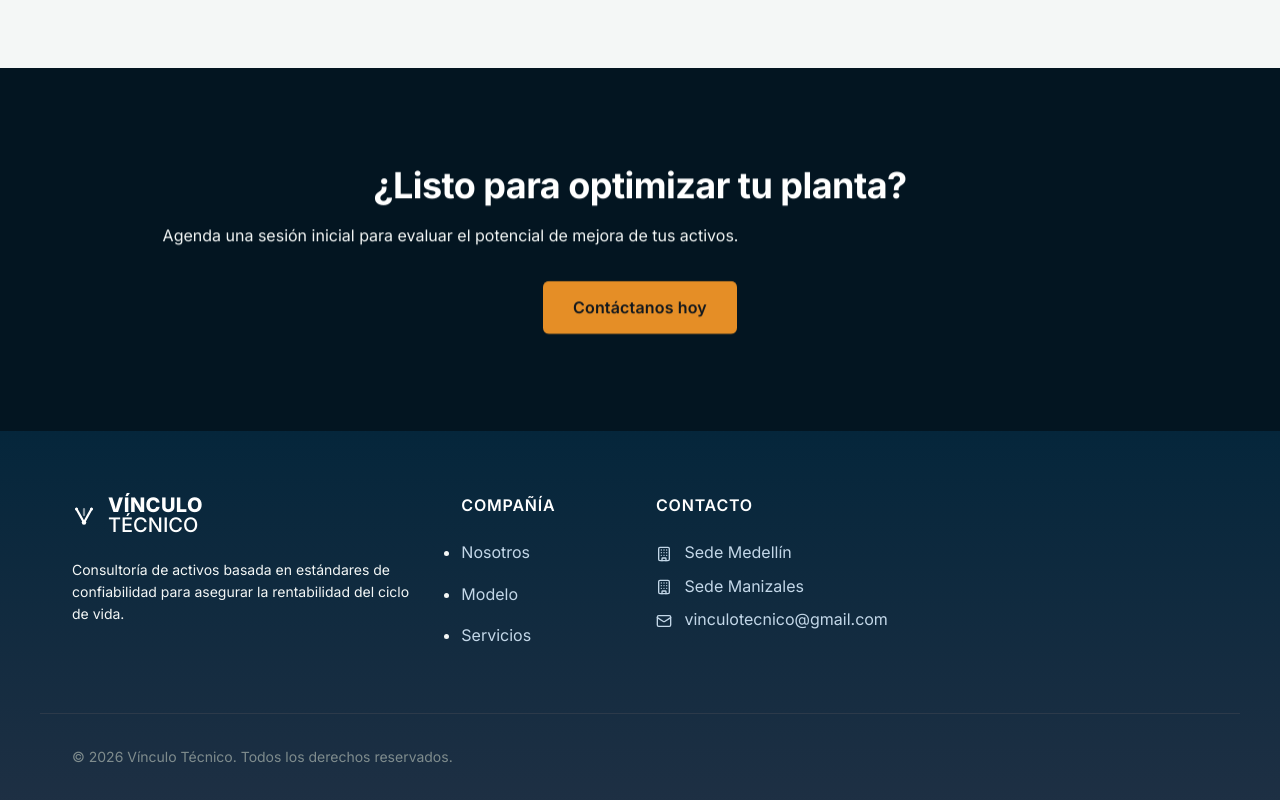
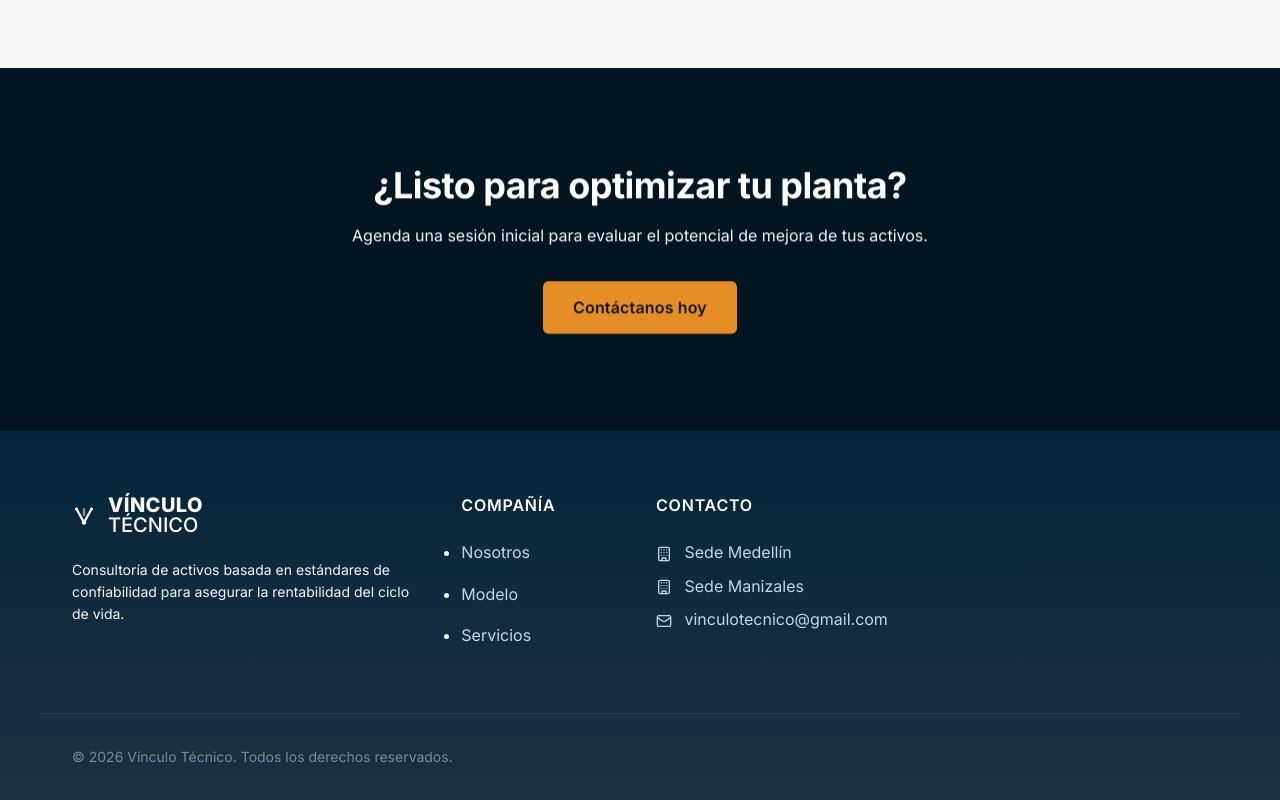
Before and after one commit to Vinculotecnico/Vinculotecnico.github.io, a plain HTML site: page index.html in a window 1280 px wide. Shown: the part 2443-3243 px from the top of the page. Drawn offline with nearby package versions, Linux system fonts and the light colour scheme.

Commit message:
fix(ui): alinear texto del CTA en index.html

```diff
--- a/index.html
+++ b/index.html
@@ -158,7 +158,7 @@
     <section class="section section-dark text-center" style="background-color: var(--vt-primary-active);">
       <div class="container animate-on-scroll fade-in-up">
         <h2>¿Listo para optimizar tu planta?</h2>
-        <p style="margin-bottom: var(--vt-space-4); color: var(--vt-light);">Agenda una sesión inicial para evaluar el potencial de mejora de tus activos.</p>
+        <p style="margin: 0 auto var(--vt-space-4); max-width: 800px; color: var(--vt-light);">Agenda una sesión inicial para evaluar el potencial de mejora de tus activos.</p>
         <a href="contacto.html" class="btn btn-primary">Contáctanos hoy</a>
       </div>
     </section>
```
